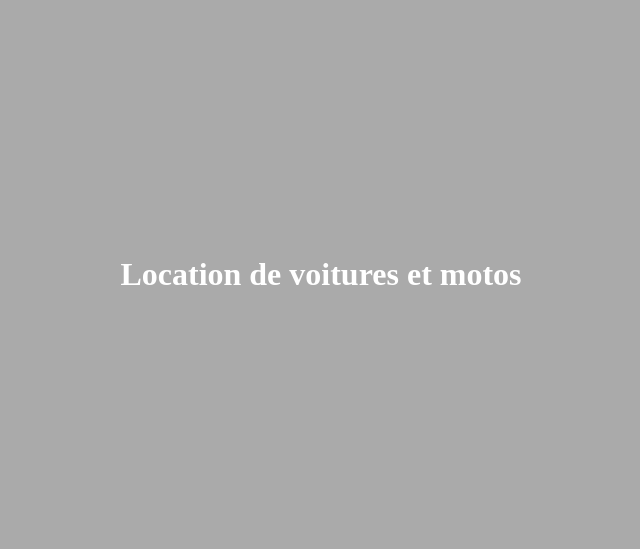
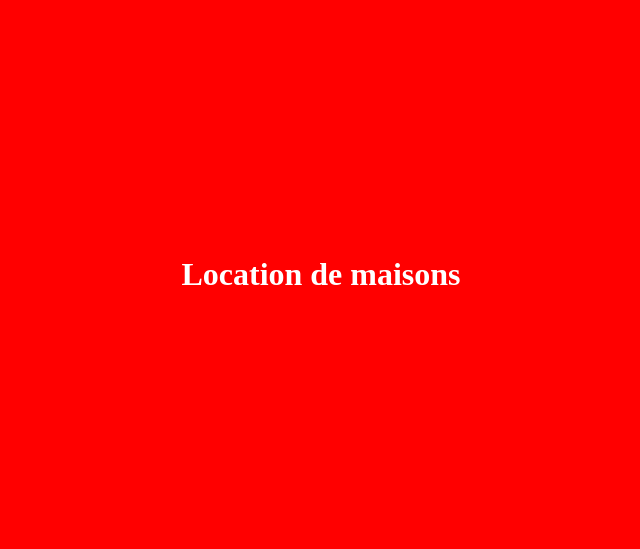
Before and after one commit to houssemeddinelassoued/LocationMaison, a plain HTML site: page index.html in a window 1280 px wide. Shown: the part 18-567 px from the top of the page, without its empty margins (319-959 px from the left). Drawn offline with Linux system fonts and the light colour scheme.

Commit message:
changement de domaine location maison

```diff
--- a/index.html
+++ b/index.html
@@ -4,7 +4,7 @@
 		<meta charset="ut8-8">
 		<title></title>
 	</head>
-	<body style="background-color:#aaa">
-	<h1 style="padding-top:20%; padding-bottom:20%;text-align:center; color:#fff">Location de voitures et motos</h1>
+	<body style="background-color:#f00">
+	<h1 style="padding-top:20%; padding-bottom:20%;text-align:center; color:#fff">Location de maisons</h1>
 	</body>
 </html>
```
